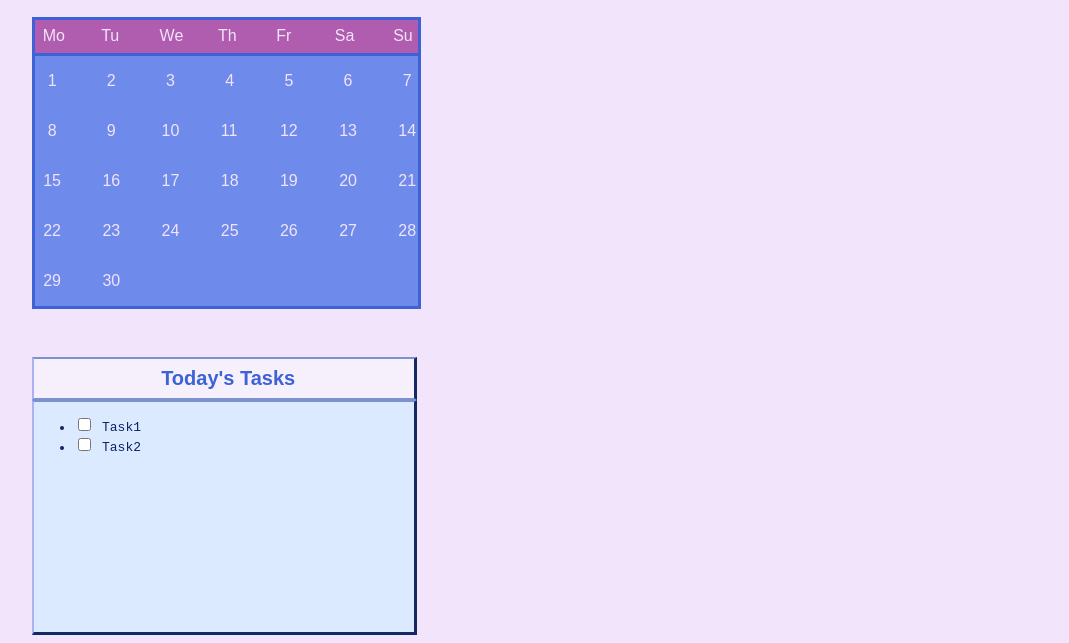
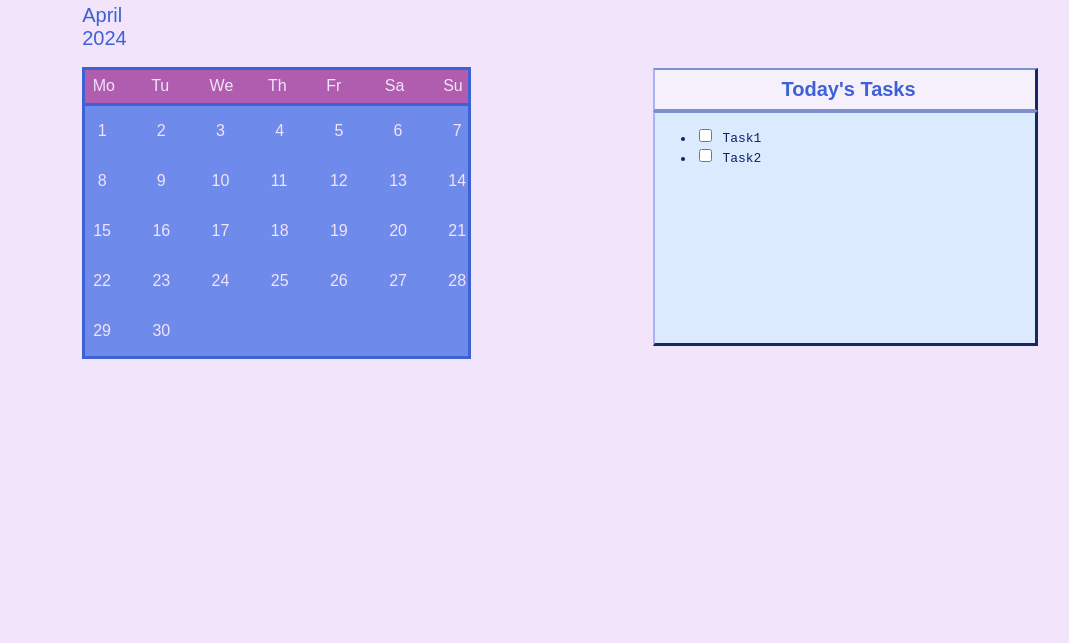
Before and after one commit to cse110-sp24-group5/calendar, a website: page index.html in a window 1280 px wide. Shown: the part 404-1047 px from the top of the page, without its empty margins (39-1108 px from the left). After the commit the page ends 813 px from the top, so only its background shows below. Drawn offline with Linux system fonts and the light colour scheme; a web font is replaced by a local one.

Commit message:
Update index.html for wrapping purposes

```diff
--- a/index.html
+++ b/index.html
@@ -29,9 +29,9 @@
   </header>
 
   <!--This particular section contains the html for the calendar widget-->
-  <section class="calendar-widget">
+  <section class="calendar-widget parent">
     <!--Container for calendar elements-->
-    <div class="calendar">
+    <div class="calendar child">
       <!--Header that contains the current month, this calendar is only for April 2024-->
       <h2 class="month">April 2024</h2>
 
@@ -104,7 +104,7 @@
     </div>
 
     <!--This is the beginning of our task list-->
-    <div class="task-list">
+    <div class="task-list child">
       <!--Title for this particular section-->
       <h3 class="task-title">Today's Tasks</h3>
 
```
